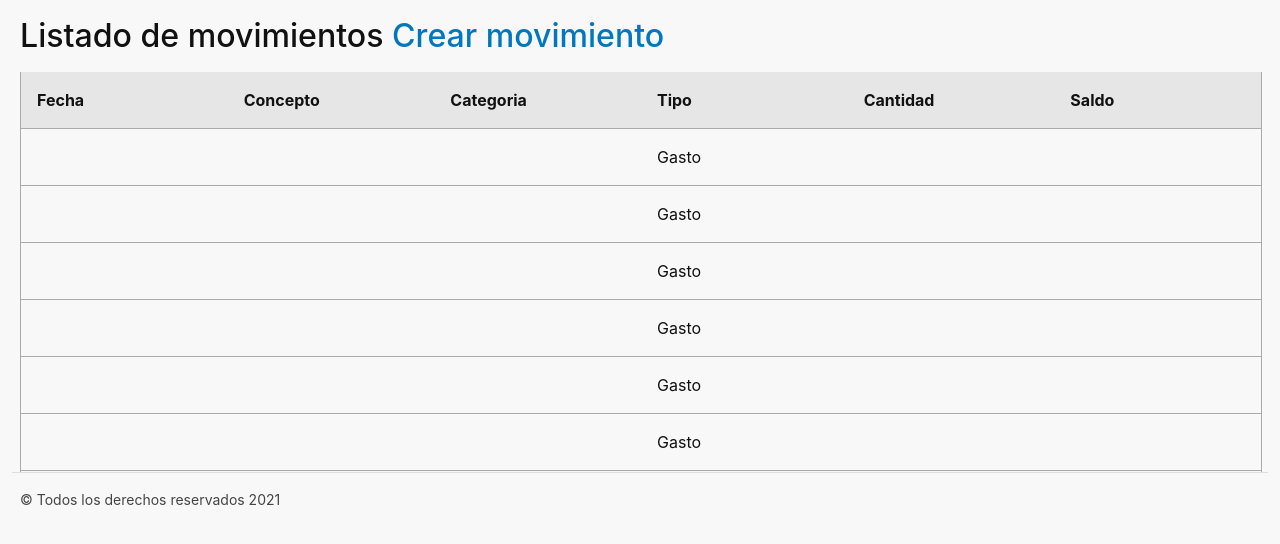
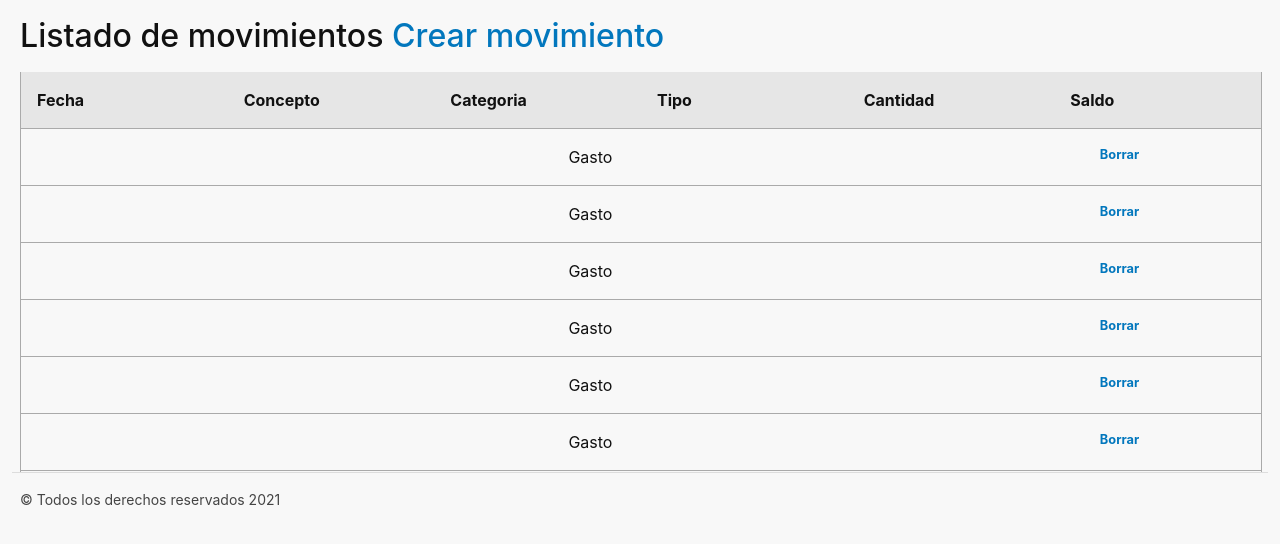
Before and after one commit to MARALOGON/repaso_web_flask_js, a Flask app: template kakebo/kakebo/templates/movimientos.html in a window 1280 px wide. Shown: the part 112-656 px from the top of the page. Run offline with Flask 2, Linux system fonts and the light colour scheme; the template is opened without the code that fills it: values that come from a table or form of the project are taken from there, others are empty; parts of the project's set-up code (start-up, migrations or seed data) failed here and were passed over.

Commit message:
Inicio del formulario de borrado

```diff
--- a/kakebo/kakebo/forms.py
+++ b/kakebo/kakebo/forms.py
@@ -4,7 +4,7 @@ from wtforms.validators import DataRequired, Length
 from datetime import date
 
 def fecha_por_debajo_de_hoy(formulario, campo):  #Aqui creamos una función que nos va a calidadr que en el formulario solo se puedan meter fechas por debajo  de la actual. Le pasamos los parametros formulario y campo, habrá que informar de ambos en la variable fecha de la siguiente clase MovimientosForm
-    hoy = date.today
+    hoy = date.today()
     if campo.data > hoy:
         raise ValidationError('La fecha no puede ser mayor que hoy') #ValidationError es un error especifico de WTForms, por eso hay que importarlo también.
 
--- a/kakebo/kakebo/templates/movimientos.html
+++ b/kakebo/kakebo/templates/movimientos.html
@@ -19,6 +19,7 @@
                 <th>Tipo</th>
                 <th>Cantidad</th>
                 <th>Saldo</th>
+
             </tr>
             {% for movimiento in datos %} <!-- Utilizamos un for de Jinja para recorrer todos los datos de cada registro de la tabla. En HTML no puedo definir variables, tienen que venir dadas. En este caso, la variable datos se le asigna la lista de diccionarios creada en la variable movmientos en el fichero views-->
             <tr>
@@ -32,6 +33,9 @@
                     {% endif %}
                <td>{{ movimiento.cantidad }}</td>
                <td>{{ movimiento.saldo }}</td>
+               <td class="btn">
+                   <a href="/borrar/{{ movimiento.id }}">Borrar</a>  <!--  Meter entre llaves movimiento.id permite identificar al formulario cual de los registros es el que quiere borrar. En el inspector del navegador aparecerá como "/borrar/1" por ejemplo. Jinja susituye {{ movimientos.id }} por el id seleccionado de la base de datos-->
+               </td>
             </tr>
             {% endfor %}
         </table>
--- a/kakebo/kakebo/views.py
+++ b/kakebo/kakebo/views.py
@@ -89,3 +89,8 @@ def nuevo():
 
         else:
             return render_template('alta.html', form = formulario)
+
+
+@app.route('/borrar/<int:id>', methods=['GET', 'POST'])
+def borrar(id):
+    return render_template('borrar.html', identificador = id)
```
Also changed, not shown: kakebo/kakebo/templates/borrar.html (added, +7 -0 lines).
